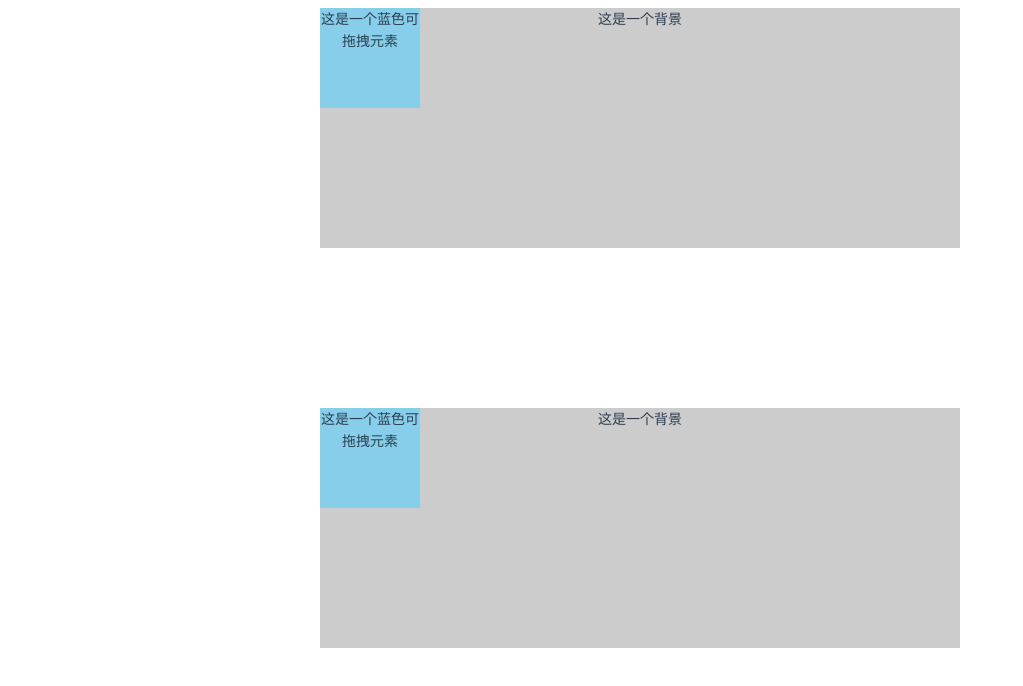
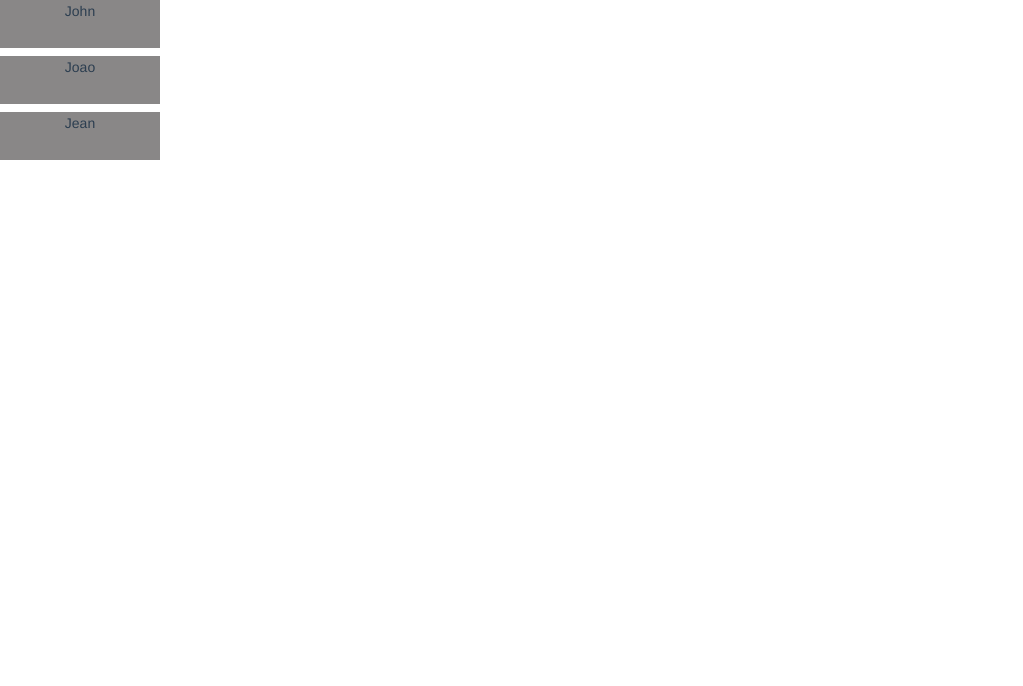
Before and after one commit to Sun123day/vue3-AllDemos-16.14.0, a Vue app: page /#/tuozhuai in a window 1280 px wide. Shown: the top 686 px of the page, without its empty margins (0-1023 px from the left). Built offline with nearby package versions, Linux system fonts and the light colour scheme; a small style sheet from the web is missing.

Commit message:
feat:提交vuedraggable作为拖拽组件的操作

```diff
--- /dev/null
+++ b/src/views/tuozhuai/draggable.vue
@@ -0,0 +1,54 @@
+<template>
+  <div>
+    <draggable
+      :list="list"
+      animation="300"
+      ghost-class="ghost"
+      chosen-class="chosenClass"
+      @start="onStart"
+      @end="onEnd"
+
+      class="list-group"
+    >
+      <template #item="{ element }">
+        <div class="list-group-item">
+          {{ element.name }}
+        </div>
+      </template>
+    </draggable>
+  </div>
+</template>
+
+<script setup>
+import draggable from 'vuedraggable'
+import { ref } from 'vue'
+const list = ref([
+        { name: "John", id: 0 },
+        { name: "Joao", id: 1 },
+        { name: "Jean", id: 2 }
+      ])
+const onStart = () => {
+
+}
+const onEnd = () => {
+
+}
+</script>
+
+<style lang="scss" scoped>
+.ghost {
+  opacity: 0.5;
+  background: #c8ebfb;
+}
+.list-group {
+  display: flex;
+  flex-direction: column;
+  gap: 8px;
+}
+.list-group-item {
+  width: 160px;
+  height: 48px;
+  background-color: #898787;
+  cursor: pointer;
+}
+</style>
--- a/src/views/tuozhuai/index.vue
+++ b/src/views/tuozhuai/index.vue
@@ -1,11 +1,14 @@
 <script setup>
 import quanbu from './quanbu.vue'
 import fanwei from './fanwei.vue'
+import draggable from './draggable.vue'
 </script>
 
 <template>
   <div>
-    <quanbu />
-    <fanwei />
+    <!-- <quanbu />
+    <fanwei /> -->
+    <!-- 上面这两个都别用 -->
+    <draggable />
   </div>
 </template>
```
